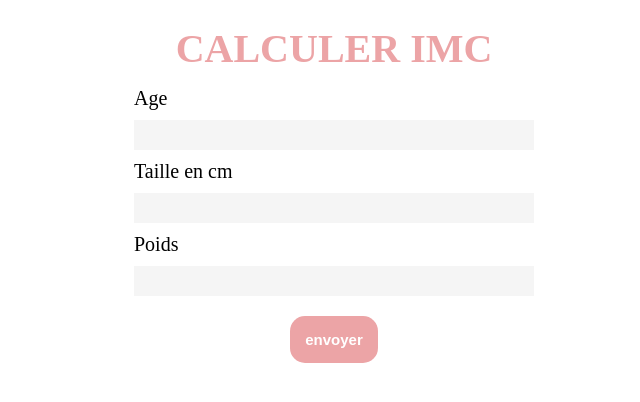
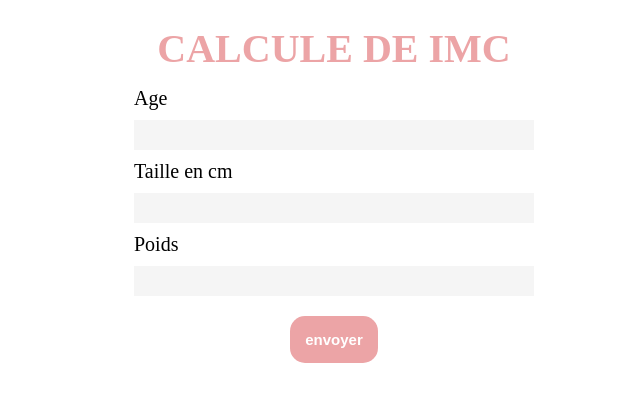
Before and after one commit to Tatiana-Juin/calcule-imc, a plain HTML site: page index.html in a window 1280 px wide. Shown: the whole page, without its empty margins (306-946 px from the left). Drawn offline with Linux system fonts and the light colour scheme.

```diff
--- a/index.html
+++ b/index.html
@@ -10,9 +10,9 @@
 
     <main>
         <!-- TITRE -->
-        <h1>CALCULER IMC</h1>
+        <h1>CALCULE DE IMC</h1>
 
-        <!-- <div class="formulaire"> -->
+
             <!-- FORMULAIRE -->
             <form method="post">
 
@@ -31,7 +31,7 @@
                 <input type="submit" value="envoyer" class="btn">
 
             </form>
-        <!-- </div> -->
+
 
     </main>
 
```
Also changed, not shown: style.css (+6 -4 lines).
